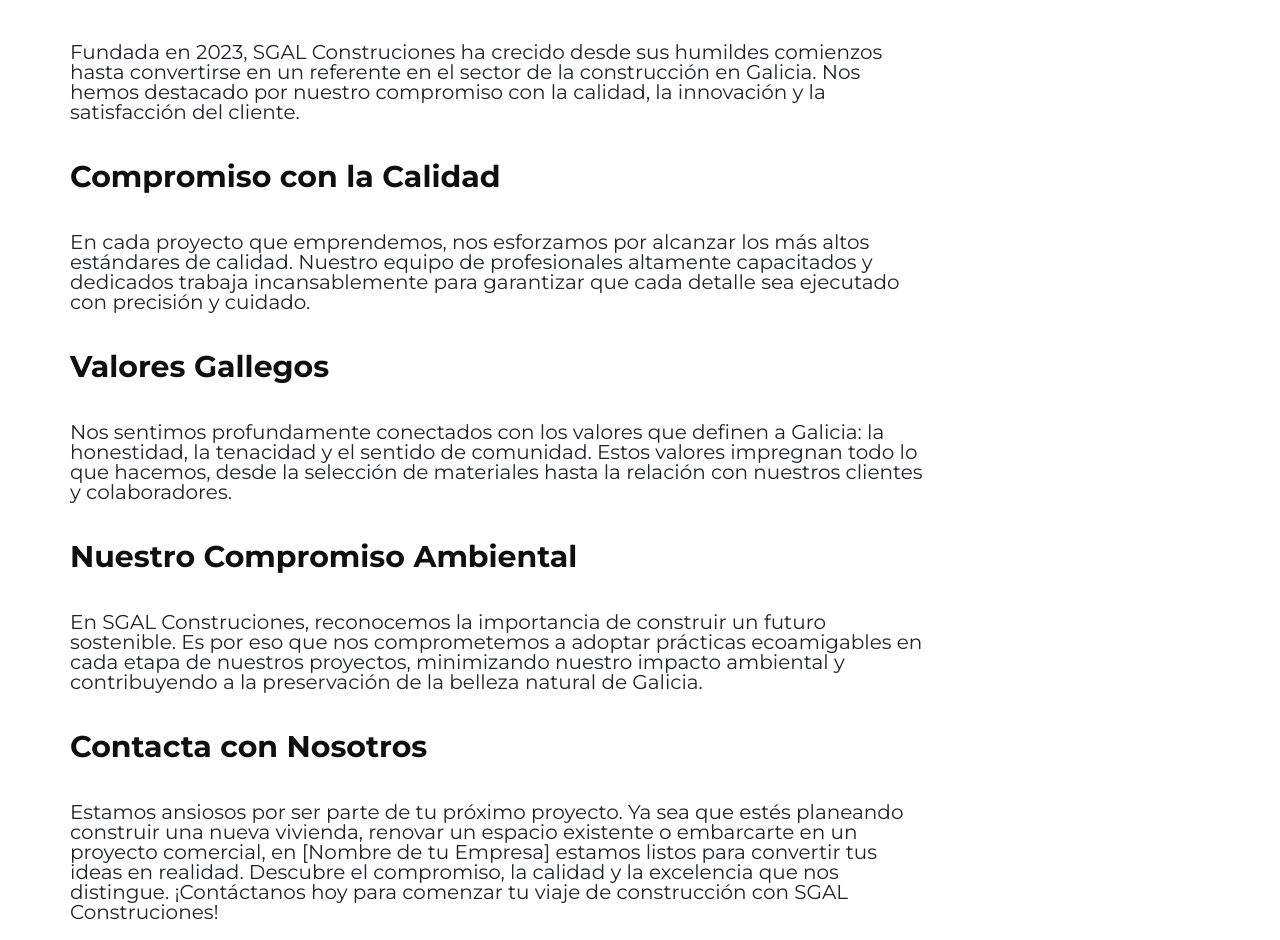
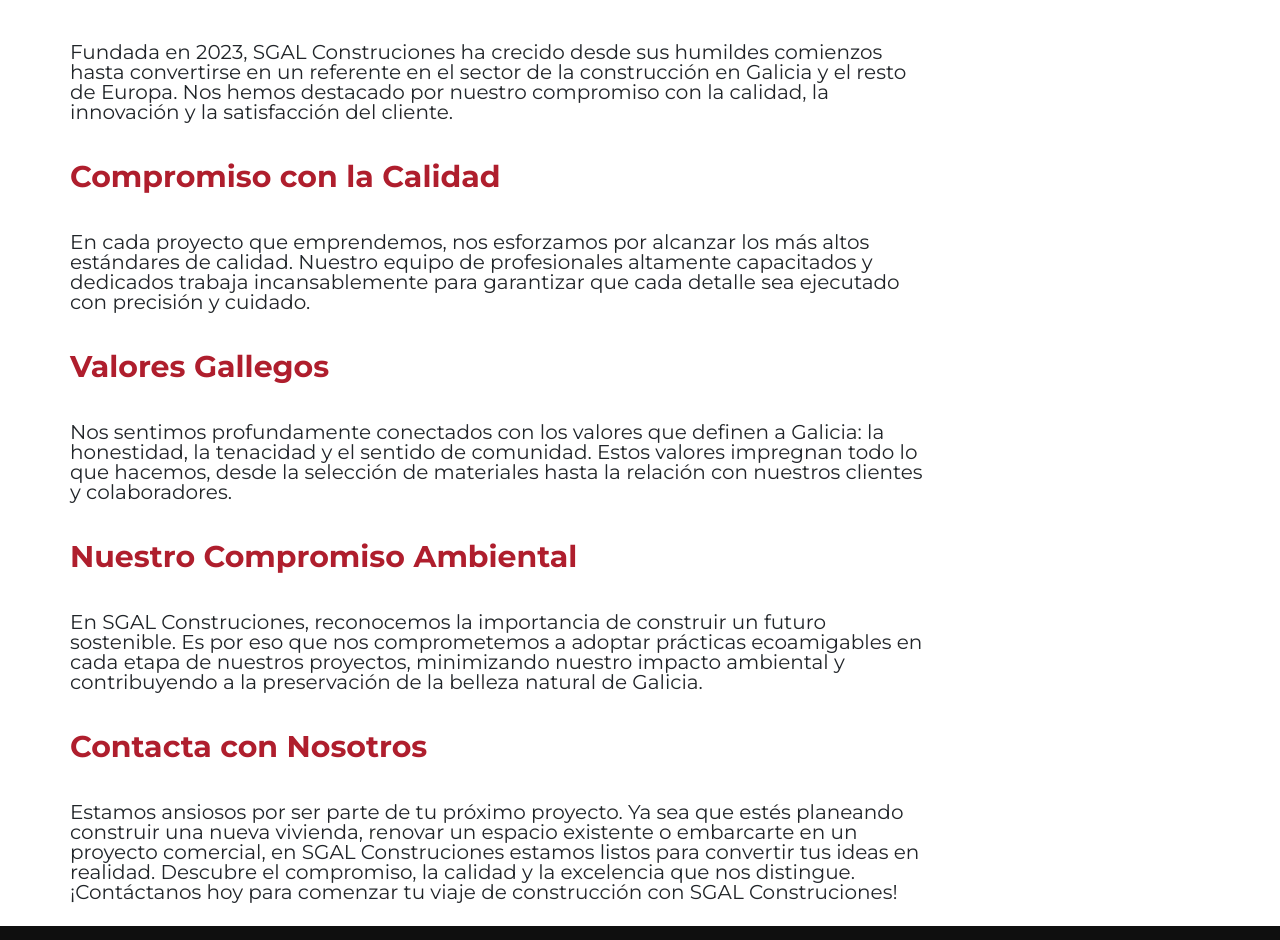
Before and after one commit to AliciaZP/front_constructora, an Angular app: page /about-us in a window 1280 px wide. Shown: the part 407-1347 px from the top of the page. Built offline with nearby package versions, Linux system fonts and the light colour scheme.

Commit message:
se cambia de color los h2

```diff
--- a/src/app/shared/components/about-us/about-us.component.css
+++ b/src/app/shared/components/about-us/about-us.component.css
@@ -9,7 +9,7 @@ h2 {
     color: var(--color-second);
     font-size: 30px;
     margin-left: 30px;
-
+    color: var(--color-main);
     font-weight: var(--fontweight-h2);
     padding: 40px;
 
--- a/src/app/shared/components/about-us/about-us.component.html
+++ b/src/app/shared/components/about-us/about-us.component.html
@@ -13,7 +13,8 @@
     <div>
         <p class="Bienvenido">Fundada en 2023, SGAL Construciones ha crecido desde sus humildes comienzos hasta
             convertirse en un
-            referente en el sector de la construcción en Galicia. Nos hemos destacado por nuestro compromiso con la
+            referente en el sector de la construcción en Galicia y el resto de Europa. Nos hemos destacado por nuestro
+            compromiso con la
             calidad, la
             innovación y la satisfacción del cliente.</p>
     </div>
@@ -48,7 +49,7 @@
         <p class="Bienvenido">Estamos ansiosos por ser parte de tu próximo proyecto. Ya sea que estés planeando
             construir una nueva
             vivienda, renovar
-            un espacio existente o embarcarte en un proyecto comercial, en [Nombre de tu Empresa] estamos listos para
+            un espacio existente o embarcarte en un proyecto comercial, en SGAL Construciones estamos listos para
             convertir tus
             ideas en realidad.
 
```
